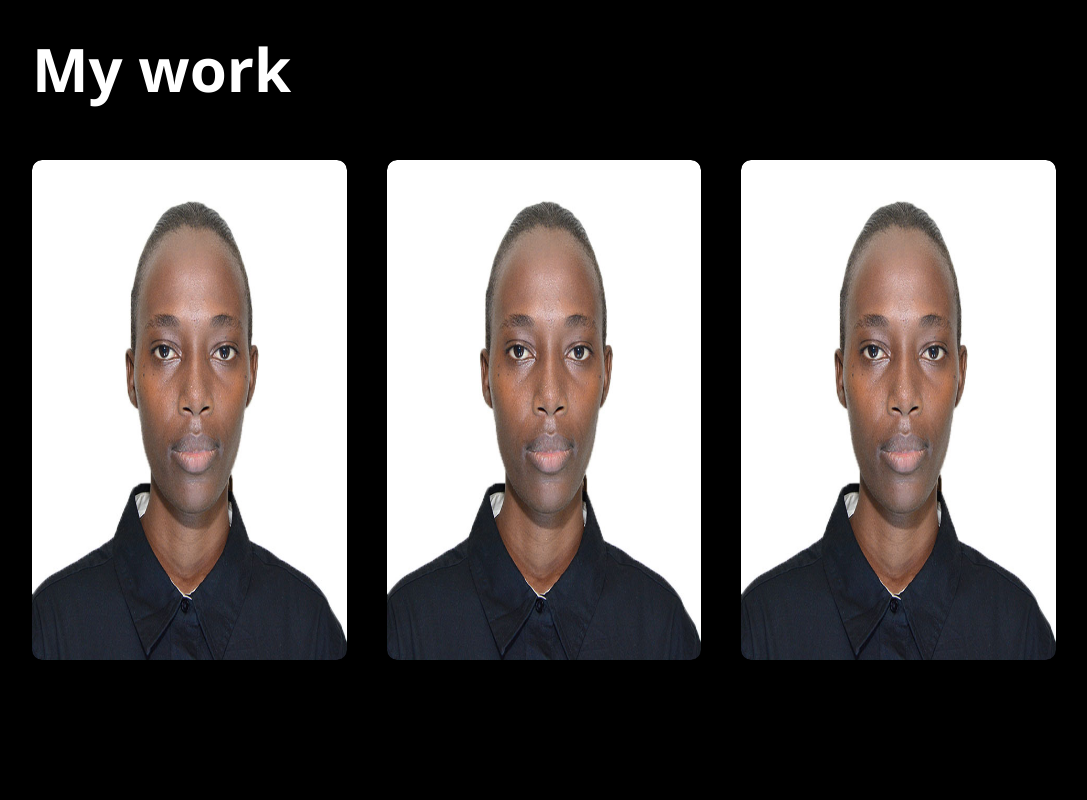
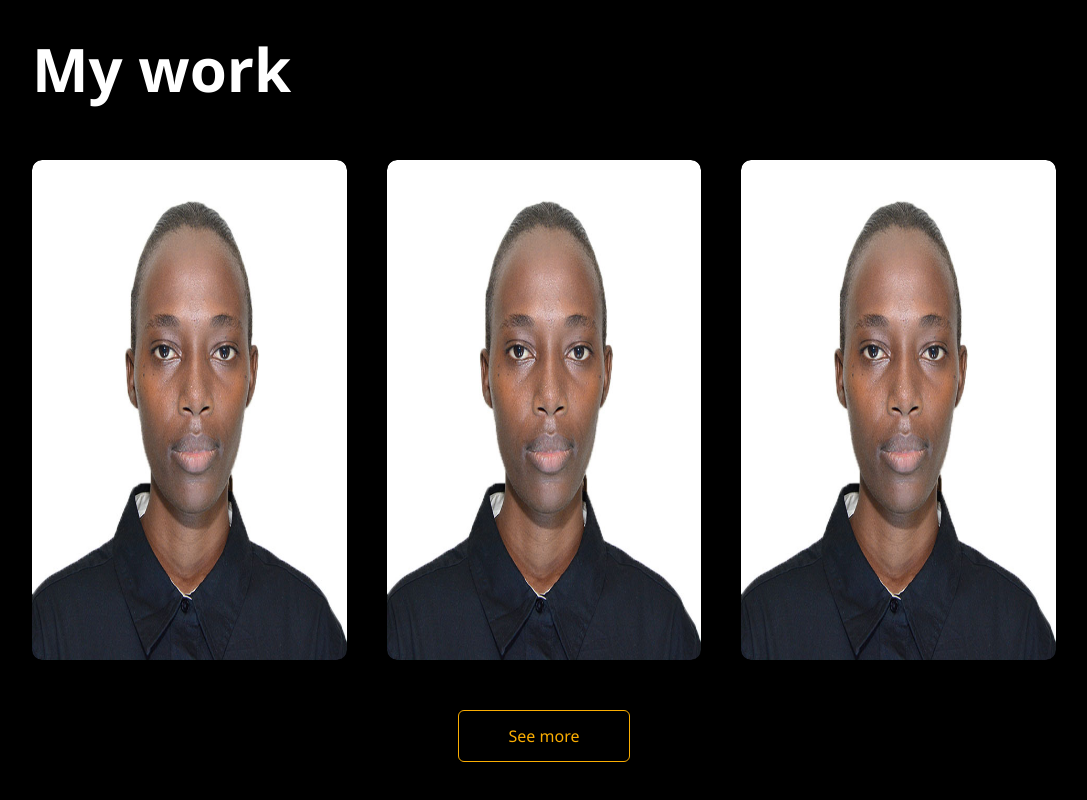
Before and after one commit to eloge257/my-portofolio, a plain HTML site: page index.html in a window 1280 px wide. Shown: the part 2062-2862 px from the top of the page, without its empty margins (96-1183 px from the left). Before the commit the page ends 2742 px from the top, so only its background shows below. Drawn offline with Linux system fonts and the light colour scheme.

Commit message:
add btn see more

```diff
--- a/index.html
+++ b/index.html
@@ -165,6 +165,7 @@
                     </div>
                 </div>
             </div>
+            <a href="#" class="btn">See more</a>
         </div>
     </div>
     <script>
--- a/style.css
+++ b/style.css
@@ -235,3 +235,18 @@ nav ul li a:hover::after{
 .work:hover .layer{
     height: 100%;
 }
+.btn{
+    display: block;
+    margin: 50px auto;
+    width: fit-content;
+    border: 1px solid #FBAE02;
+    padding: 14px 50px;
+    border-radius: 6px;
+    text-decoration: none;
+    color: #FBAE02;
+    transition: background 1s;
+}
+.btn:hover{
+    background: #FBAE02;
+    color: #fff;
+}
```
